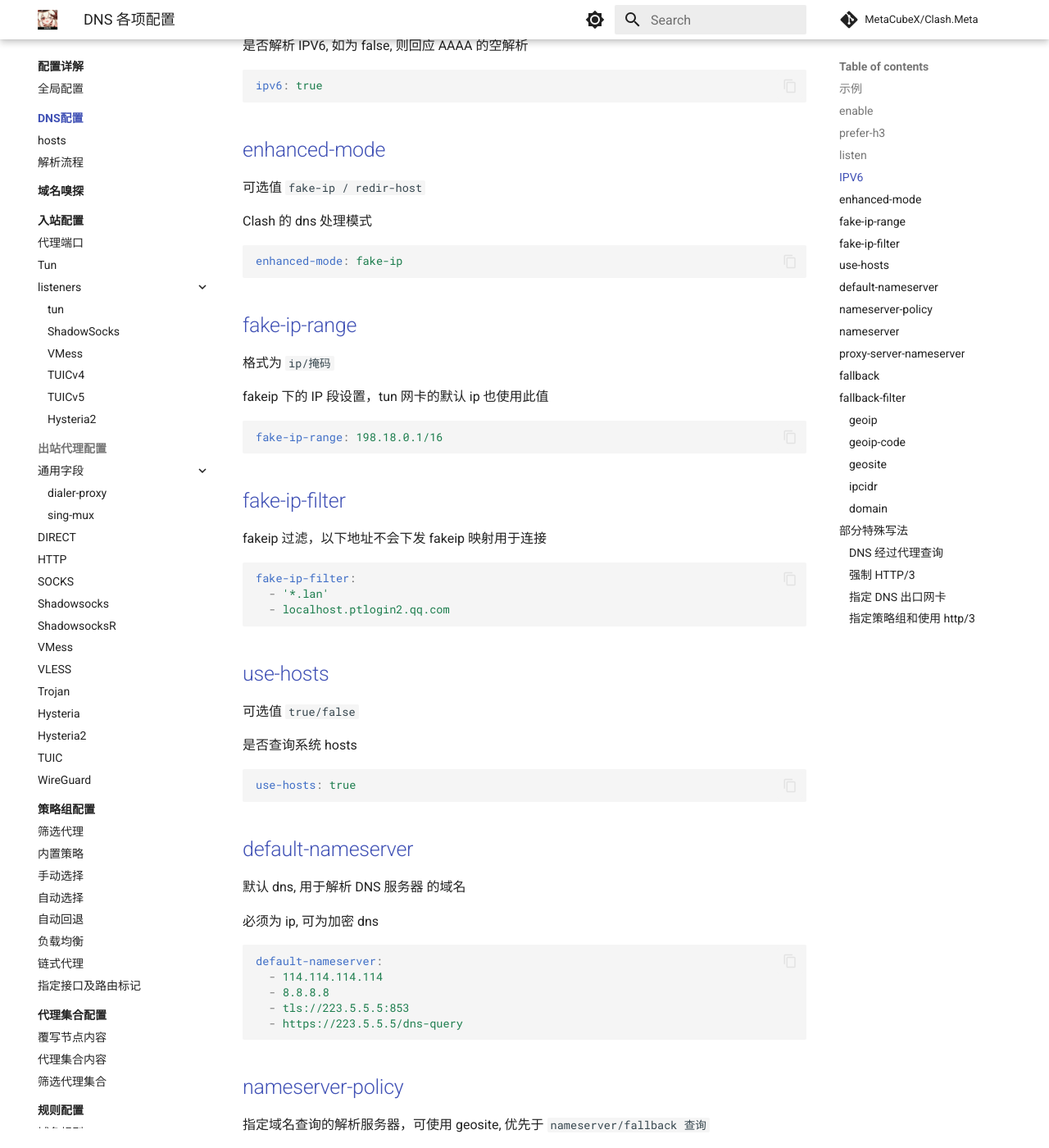
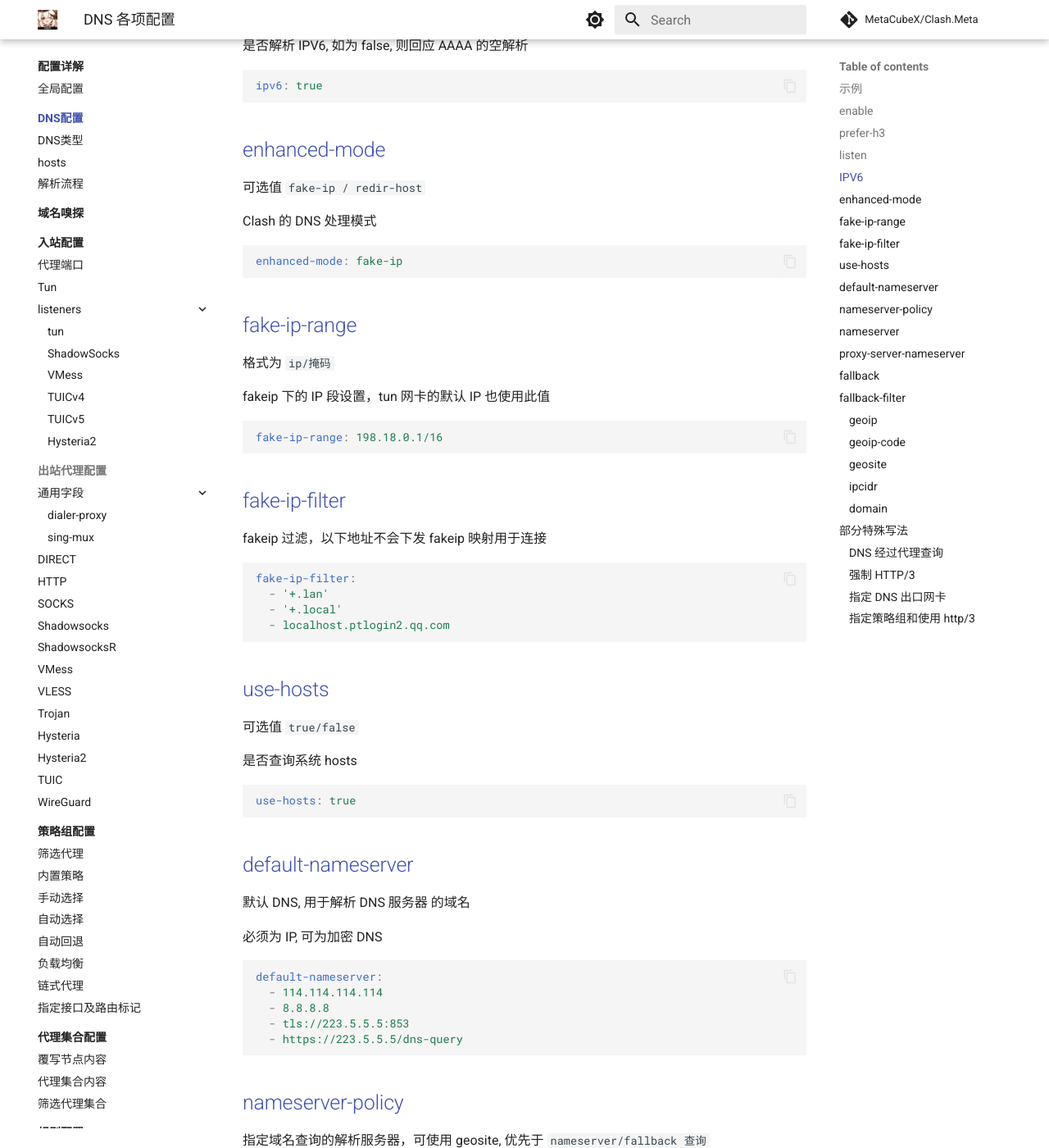
Before and after one commit to MetaCubeX/Meta-Docs, an MkDocs documentation site: the page built from docs/config/dns/index.md, in a window 1280 px wide and 1400 px high, scrolled down 1762 px. Shown: the whole window at 82% size. Built offline with MkDocs 1.6.1 and Material for MkDocs 9.7.7, drawn with Linux system fonts in a browser that asks for light colours; comment, search, counter and statistics services are not loaded; some of the changed text lies outside the part shown.

Commit message:
add dns type

````diff
--- a/docs/config/dns/index.md
+++ b/docs/config/dns/index.md
@@ -68,7 +68,7 @@ prefer-h3: true
 
 ## listen
 
-dns 服务监听
+DNS 服务监听
 
 ```yaml
 listen: 0.0.0.0:1053
@@ -88,7 +88,7 @@ ipv6: true
 
 可选值 `fake-ip / redir-host`
 
-Clash 的 dns 处理模式
+Clash 的 DNS 处理模式
 
 ```yaml
 enhanced-mode: fake-ip
@@ -98,7 +98,7 @@ enhanced-mode: fake-ip
 
 格式为 `ip/掩码`
 
-fakeip 下的 IP 段设置，tun 网卡的默认 ip 也使用此值
+fakeip 下的 IP 段设置，tun 网卡的默认 IP 也使用此值
 
 ```yaml
 fake-ip-range: 198.18.0.1/16
@@ -110,7 +110,8 @@ fakeip 过滤，以下地址不会下发 fakeip 映射用于连接
 
 ```yaml
 fake-ip-filter:
-  - '*.lan'
+  - '+.lan'
+  - '+.local'
   - localhost.ptlogin2.qq.com
 ```
 
@@ -126,9 +127,9 @@ use-hosts: true
 
 ## default-nameserver
 
-默认 dns, 用于解析 DNS 服务器 的域名
+默认 DNS, 用于解析 DNS 服务器 的域名
 
-必须为 ip, 可为加密 dns
+必须为 IP, 可为加密 DNS
 
 ```yaml
 default-nameserver:
@@ -137,6 +138,8 @@ default-nameserver:
   - tls://223.5.5.5:853
   - https://223.5.5.5/dns-query
 ```
+
+
 
 ## nameserver-policy
 
@@ -163,7 +166,6 @@ nameserver-policy:
 nameserver:
   - tls://dot.pub
   - https://dns.alidns.com/dns-query
-  # - system://               # 如果想附加系统DNS，可以使用名为`system://`的项
 ```
 
 ## proxy-server-nameserver
@@ -237,11 +239,11 @@ fallback-filter:
 
 ## 部分特殊写法
 
-此部分可用于所有的 dns 服务器
+此部分可用于所有的 DNS 服务器
 
 ### DNS 经过代理查询
 
-书写格式为 dns 服务器后 `#策略组或节点`
+书写格式为 DNS 服务器后 `#策略组或节点`
 
 书写规范应带引号，以防出现特殊字符，如需过代理查询，应配置 `proxy-server-nameserver`, 以防出现鸡蛋问题
 
--- a/mkdocs.yml
+++ b/mkdocs.yml
@@ -89,6 +89,7 @@ nav:
     - 全局配置: config/general.md
     - DNS配置:
       - config/dns/index.md
+      - DNS类型: config/dns/type.md
       - hosts: config/dns/hosts.md
       - 解析流程: config/dns/diagram.md
     - 域名嗅探:
````
Also changed, not shown: docs/config/dns/type.md (added, +48 -0 lines), 1 other file.
